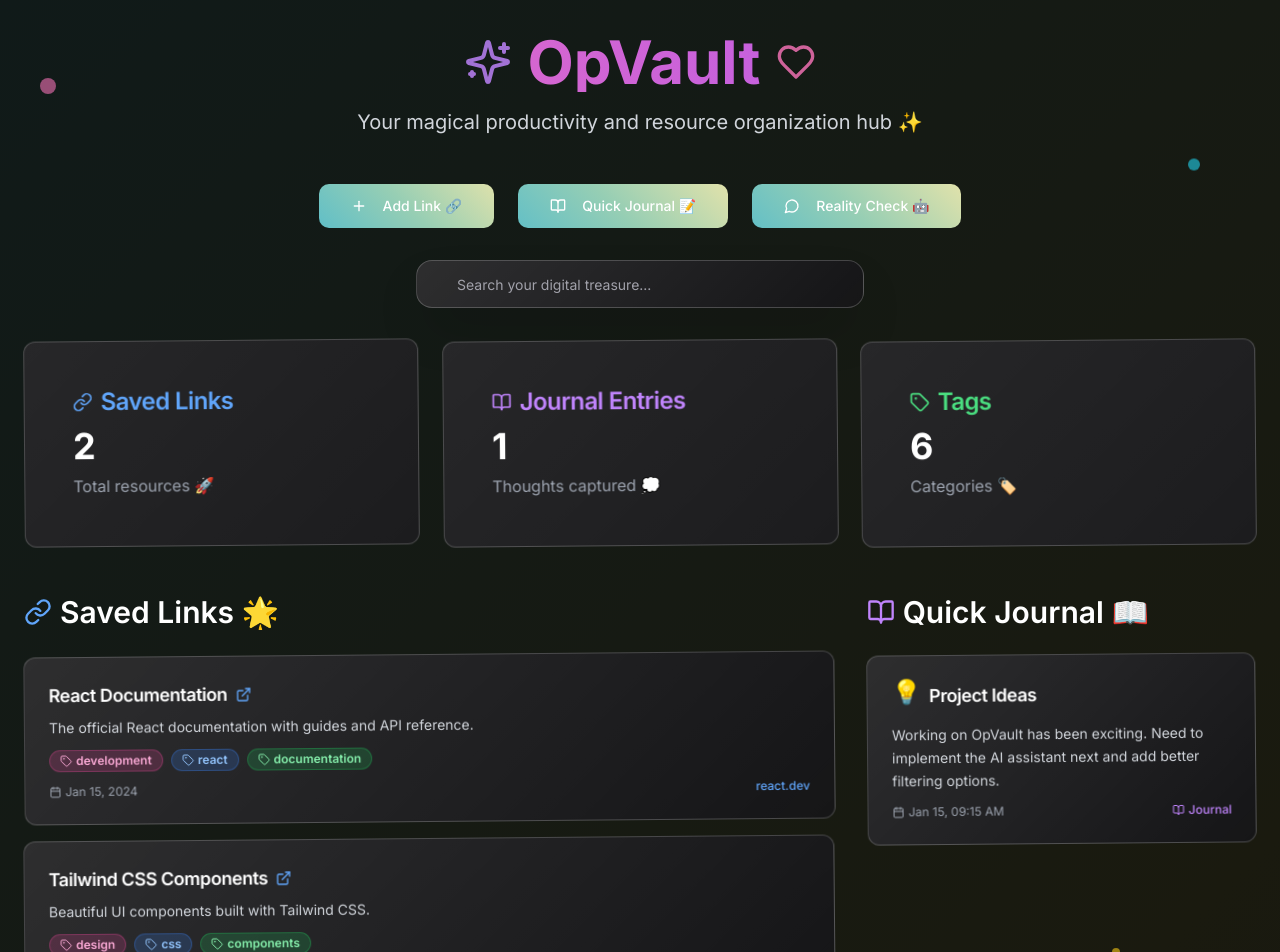
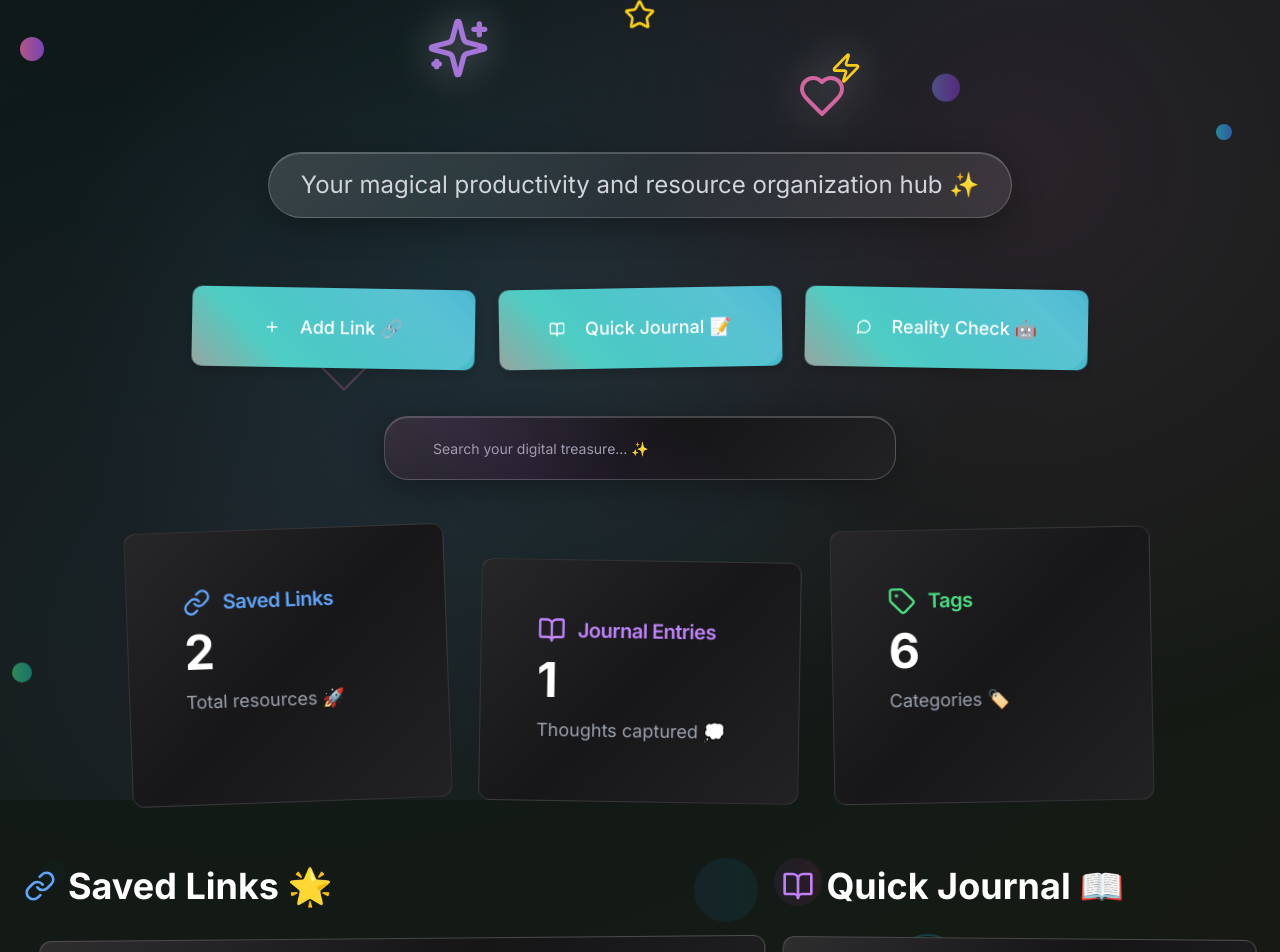
Before and after one commit to cidtheshadow/opvault-nexus-flow, a React (Vite) app: page / in a window 1280 px wide. Shown: the top 952 px of the page. Built offline with nearby package versions, Linux system fonts and the light colour scheme.

Commit message:
Refactor: Improve overall layout
Improve the visual appeal of the layout.

```diff
--- a/src/index.css
+++ b/src/index.css
@@ -43,10 +43,27 @@
 
   body {
     @apply bg-background text-foreground font-sans;
-    background: linear-gradient(135deg, #0a0a0f 0%, #1a0f1a 25%, #0f1a1a 50%, #1a1a0f 75%, #0f0f1a 100%);
+    background: radial-gradient(ellipse at top, #1a0f1a 0%, #0a0a0f 25%, #0f1a1a 50%, #1a1a0f 75%, #0f0f1a 100%);
     background-size: 400% 400%;
-    animation: gradient-shift 20s ease infinite;
+    animation: gradient-shift 15s ease infinite;
     min-height: 100vh;
+    position: relative;
+    overflow-x: hidden;
+  }
+
+  body::before {
+    content: '';
+    position: fixed;
+    top: 0;
+    left: 0;
+    right: 0;
+    bottom: 0;
+    background:
+      radial-gradient(circle at 20% 80%, rgba(120, 119, 198, 0.1) 0%, transparent 50%),
+      radial-gradient(circle at 80% 20%, rgba(255, 119, 198, 0.1) 0%, transparent 50%),
+      radial-gradient(circle at 40% 40%, rgba(120, 200, 255, 0.1) 0%, transparent 50%);
+    pointer-events: none;
+    z-index: 0;
   }
 
   html {
@@ -55,43 +72,77 @@
 }
 
 @keyframes gradient-shift {
-  0% { background-position: 0% 50%; }
-  50% { background-position: 100% 50%; }
-  100% { background-position: 0% 50%; }
+  0%, 100% { background-position: 0% 50%; }
+  25% { background-position: 100% 50%; }
+  50% { background-position: 50% 100%; }
+  75% { background-position: 50% 0%; }
 }
 
 @keyframes bounce-gentle {
-  0%, 100% { transform: translateY(0px); }
-  50% { transform: translateY(-4px); }
+  0%, 100% { transform: translateY(0px) rotate(0deg); }
+  50% { transform: translateY(-6px) rotate(2deg); }
 }
 
 @keyframes wiggle {
-  0%, 100% { transform: rotate(0deg); }
-  25% { transform: rotate(-3deg); }
-  75% { transform: rotate(3deg); }
+  0%, 100% { transform: rotate(0deg) scale(1); }
+  25% { transform: rotate(-5deg) scale(1.02); }
+  75% { transform: rotate(5deg) scale(1.02); }
 }
 
 @keyframes pulse-glow {
-  0%, 100% { box-shadow: 0 0 20px rgba(168, 85, 247, 0.3); }
-  50% { box-shadow: 0 0 40px rgba(168, 85, 247, 0.6); }
+  0%, 100% {
+    box-shadow:
+      0 0 20px rgba(168, 85, 247, 0.3),
+      0 0 40px rgba(59, 130, 246, 0.2),
+      0 0 60px rgba(236, 72, 153, 0.1);
+  }
+  50% {
+    box-shadow:
+      0 0 40px rgba(168, 85, 247, 0.6),
+      0 0 80px rgba(59, 130, 246, 0.4),
+      0 0 120px rgba(236, 72, 153, 0.2);
+  }
+}
+
+@keyframes float {
+  0%, 100% { transform: translateY(0px) rotate(0deg); }
+  33% { transform: translateY(-10px) rotate(2deg); }
+  66% { transform: translateY(5px) rotate(-1deg); }
+}
+
+@keyframes shimmer {
+  0% { background-position: -200% 0; }
+  100% { background-position: 200% 0; }
 }
 
 @layer components {
   .glass-card {
-    @apply bg-white/10 backdrop-blur-lg border border-white/20 rounded-3xl shadow-2xl;
-    background: linear-gradient(135deg, rgba(255,255,255,0.15) 0%, rgba(255,255,255,0.05) 100%);
+    @apply relative overflow-hidden;
+    background: linear-gradient(135deg,
+      rgba(255,255,255,0.15) 0%,
+      rgba(255,255,255,0.05) 50%,
+      rgba(255,255,255,0.1) 100%
+    );
+    backdrop-filter: blur(20px);
+    border: 1px solid rgba(255,255,255,0.2);
+    border-radius: 24px;
+    box-shadow:
+      0 8px 32px rgba(0, 0, 0, 0.3),
+      inset 0 1px 0 rgba(255, 255, 255, 0.2);
   }
 
   .playful-card {
     @apply glass-card relative overflow-hidden;
-    border-radius: 24px;
     transform: rotate(-0.5deg);
-    transition: all 0.3s cubic-bezier(0.4, 0, 0.2, 1);
+    transition: all 0.4s cubic-bezier(0.4, 0, 0.2, 1);
   }
 
   .playful-card:hover {
-    transform: rotate(0deg) scale(1.02);
-    box-shadow: 0 25px 50px -12px rgba(0, 0, 0, 0.5);
+    transform: rotate(0deg) scale(1.02) translateY(-4px);
+    box-shadow:
+      0 25px 50px -12px rgba(0, 0, 0, 0.5),
+      0 0 0 1px rgba(255, 255, 255, 0.1),
+      0 0 40px rgba(168, 85, 247, 0.2);
   }
 
   .playful-card::before {
@@ -101,8 +152,13 @@
     left: -100%;
     width: 100%;
     height: 100%;
-    background: linear-gradient(90deg, transparent, rgba(255,255,255,0.1), transparent);
-    transition: left 0.5s;
+    background: linear-gradient(
+      90deg,
+      transparent,
+      rgba(255,255,255,0.15),
+      transparent
+    );
+    transition: left 0.6s ease;
   }
 
   .playful-card:hover::before {
@@ -110,49 +166,102 @@
   }
 
   .gradient-text {
-    @apply bg-gradient-to-r from-pink-400 via-purple-500 to-cyan-400 bg-clip-text text-transparent;
-    animation: gradient-shift 3s ease infinite;
-    background-size: 200% 200%;
+    background: linear-gradient(
+      45deg,
+      #ff6b6b,
+      #4ecdc4,
+      #45b7d1,
+      #96ceb4,
+      #ffeaa7,
+      #fd79a8,
+      #6c5ce7,
+      #a29bfe
+    );
+    background-size: 400% 400%;
+    background-clip: text;
+    -webkit-background-clip: text;
+    color: transparent;
+    animation: gradient-shift 4s ease infinite;
+    filter: drop-shadow(0 0 20px rgba(255, 255, 255, 0.5));
   }
 
   .hover-lift {
     @apply transition-all duration-300;
+    animation: float 6s ease-in-out infinite;
   }
 
   .hover-lift:hover {
-    animation: bounce-gentle 0.6s ease-in-out;
+    animation: bounce-gentle 0.8s ease-in-out;
+    transform: translateY(-8px) scale(1.02);
   }
 
   .fun-button {
-    @apply relative overflow-hidden rounded-2xl font-medium transition-all duration-300;
-    background: linear-gradient(45deg, #ff6b6b, #4ecdc4, #45b7d1, #96ceb4, #ffeaa7);
-    background-size: 300% 300%;
-    animation: gradient-shift 4s ease infinite;
+    @apply relative overflow-hidden rounded-3xl font-bold transition-all duration-300;
+    background: linear-gradient(
+      45deg,
+      #ff6b6b,
+      #4ecdc4,
+      #45b7d1,
+      #96ceb4,
+      #ffeaa7,
+      #fd79a8,
+      #6c5ce7
+    );
+    background-size: 400% 400%;
+    animation: gradient-shift 6s ease infinite;
+    box-shadow: 0 4px 15px rgba(0, 0, 0, 0.2);
   }
 
   .fun-button:hover {
-    animation: wiggle 0.5s ease-in-out, pulse-glow 2s ease-in-out infinite;
-    transform: scale(1.05);
+    animation: wiggle 0.6s ease-in-out, pulse-glow 3s ease-in-out infinite;
+    transform: scale(1.05) translateY(-2px);
+    box-shadow: 0 10px 30px rgba(0, 0, 0, 0.3);
   }
 
   .fun-button::after {
     content: '';
     position: absolute;
-    inset: 2px;
-    background: rgba(15, 15, 23, 0.9);
-    border-radius: 14px;
+    inset: 3px;
+    background: rgba(15, 15, 23, 0.85);
+    border-radius: 20px;
     z-index: -1;
+    backdrop-filter: blur(10px);
+  }
+
+  .fun-button::before {
+    content: '';
+    position: absolute;
+    inset: 0;
+    background: linear-gradient(45deg, transparent 30%, rgba(255,255,255,0.1) 50%, transparent 70%);
+    background-size: 200% 200%;
+    animation: shimmer 3s ease infinite;
+    border-radius: 24px;
   }
 
   .colorful-badge {
-    @apply px-3 py-1 rounded-full text-xs font-semibold;
+    @apply px-4 py-2 rounded-full text-sm font-bold;
     background: linear-gradient(45deg, #ff9a9e, #fecfef, #fecfef);
     color: #1a1a2e;
+    box-shadow: 0 4px 15px rgba(255, 154, 158, 0.3);
   }
 
   .stats-card {
-    @apply playful-card p-6;
-    background: linear-gradient(135deg, rgba(255,255,255,0.12) 0%, rgba(255,255,255,0.08) 100%);
+    @apply playful-card p-8;
+    background: linear-gradient(135deg,
+      rgba(255,255,255,0.12) 0%,
+      rgba(255,255,255,0.06) 50%,
+      rgba(255,255,255,0.10) 100%
+    );
+    border: 2px solid rgba(255,255,255,0.1);
+  }
+
+  .stats-card:hover {
+    border-color: rgba(168, 85, 247, 0.3);
+    background: linear-gradient(135deg,
+      rgba(168,85,247,0.15) 0%,
+      rgba(59,130,246,0.1) 50%,
+      rgba(236,72,153,0.12) 100%
+    );
   }
 
   .search-magic {
@@ -162,9 +271,21 @@
   .search-magic::before {
     content: '✨';
     position: absolute;
-    right: 12px;
+    right: 16px;
     top: 50%;
     transform: translateY(-50%);
-    animation: bounce-gentle 2s ease-in-out infinite;
+    animation: bounce-gentle 3s ease-in-out infinite;
+    font-size: 1.5rem;
+  }
+
+  .search-magic::after {
+    content: '';
+    position: absolute;
+    inset: 0;
+    background: linear-gradient(45deg, transparent 30%, rgba(168,85,247,0.1) 50%, transparent 70%);
+    background-size: 200% 200%;
+    animation: shimmer 4s ease infinite;
+    border-radius: 24px;
+    pointer-events: none;
   }
 }
--- a/src/pages/Index.tsx
+++ b/src/pages/Index.tsx
@@ -1,6 +1,6 @@
 
 import { useState } from 'react';
-import { Plus, Link as LinkIcon, BookOpen, Search, Tag, Clock, MessageCircle, Sparkles, Heart } from 'lucide-react';
+import { Plus, Link as LinkIcon, BookOpen, Search, Tag, Clock, MessageCircle, Sparkles, Heart, Zap, Star } from 'lucide-react';
 import { Button } from '@/components/ui/button';
 import { Input } from '@/components/ui/input';
 import { Card, CardContent, CardDescription, CardHeader, CardTitle } from '@/components/ui/card';
@@ -90,153 +90,218 @@ const Index = () => {
 
   return (
     <div className="min-h-screen relative overflow-hidden">
-      {/* Floating decorative elements */}
-      <div className="absolute top-20 left-10 w-4 h-4 bg-pink-400 rounded-full opacity-60 animate-bounce" style={{ animationDelay: '0s' }}></div>
-      <div className="absolute top-40 right-20 w-3 h-3 bg-cyan-400 rounded-full opacity-60 animate-bounce" style={{ animationDelay: '1s' }}></div>
-      <div className="absolute bottom-40 left-20 w-5 h-5 bg-purple-400 rounded-full opacity-60 animate-bounce" style={{ animationDelay: '2s' }}></div>
-      <div className="absolute bottom-20 right-40 w-2 h-2 bg-yellow-400 rounded-full opacity-60 animate-bounce" style={{ animationDelay: '0.5s' }}></div>
+      {/* Enhanced floating decorative elements */}
+      <div className="absolute top-10 left-5 w-6 h-6 bg-gradient-to-r from-pink-400 to-purple-500 rounded-full opacity-70 animate-bounce" style={{ animationDelay: '0s' }}></div>
+      <div className="absolute top-32 right-12 w-4 h-4 bg-gradient-to-r from-cyan-400 to-blue-500 rounded-full opacity-60 animate-bounce" style={{ animationDelay: '1.5s' }}></div>
+      <div className="absolute bottom-32 left-16 w-8 h-8 bg-gradient-to-r from-purple-400 to-pink-500 rounded-full opacity-50 animate-bounce" style={{ animationDelay: '2.5s' }}></div>
+      <div className="absolute bottom-16 right-32 w-3 h-3 bg-gradient-to-r from-yellow-400 to-orange-500 rounded-full opacity-65 animate-bounce" style={{ animationDelay: '0.8s' }}></div>
+      <div className="absolute top-1/2 left-3 w-5 h-5 bg-gradient-to-r from-green-400 to-teal-500 rounded-full opacity-55 animate-bounce" style={{ animationDelay: '3s' }}></div>
+      <div className="absolute top-20 right-1/4 w-7 h-7 bg-gradient-to-r from-indigo-400 to-purple-600 rounded-full opacity-45 animate-bounce" style={{ animationDelay: '1.8s' }}></div>
+
+      {/* Geometric shapes */}
+      <div className="absolute top-1/4 left-1/4 w-12 h-12 border-2 border-pink-400/30 rotate-45 animate-pulse"></div>
+      <div className="absolute bottom-1/4 right-1/4 w-16 h-16 border-2 border-cyan-400/30 rounded-full animate-pulse" style={{ animationDelay: '1s' }}></div>
+      <div className="absolute top-3/4 left-1/3 w-10 h-10 bg-gradient-to-r from-purple-500/20 to-pink-500/20 transform rotate-12 animate-pulse" style={{ animationDelay: '2s' }}></div>
 
       <div className="container mx-auto px-6 py-8 relative z-10">
-        {/* Header */}
-        <div className="mb-12 text-center">
-          <h1 className="text-6xl font-bold mb-4 gradient-text animate-fade-in flex items-center justify-center gap-4">
-            <Sparkles className="w-12 h-12 text-purple-400 animate-pulse" />
-            OpVault
-            <Heart className="w-10 h-10 text-pink-400 animate-pulse" />
+        {/* Dynamic Header with floating elements */}
+        <div className="mb-16 text-center relative">
+          <div className="absolute -top-8 left-1/2 transform -translate-x-1/2">
+            <Star className="w-8 h-8 text-yellow-400 animate-spin" style={{ animationDuration: '4s' }} />
+          </div>
+
+          <h1 className="text-7xl md:text-8xl font-bold mb-6 gradient-text animate-fade-in flex items-center justify-center gap-6 relative">
+            <div className="relative">
+              <Sparkles className="w-16 h-16 text-purple-400 animate-pulse absolute -top-4 -left-4" />
+              <span className="relative z-10">OpVault</span>
+            </div>
+            <div className="relative">
+              <Heart className="w-12 h-12 text-pink-400 animate-pulse absolute -top-2 -right-2" />
+              <Zap className="w-8 h-8 text-yellow-400 animate-bounce absolute -bottom-2 -left-2" />
+            </div>
           </h1>
-          <p className="text-xl text-gray-300 animate-fade-in">
+
+          <div className="relative inline-block">
+            <p className="text-2xl text-gray-300 animate-fade-in px-8 py-4 rounded-full glass-card">
               Your magical productivity and resource organization hub ✨
             </p>
           </div>
+        </div>
 
-        {/* Quick Actions */}
-        <div className="flex flex-wrap gap-6 mb-8 justify-center">
+        {/* Tilted Quick Actions Grid */}
+        <div className="mb-12">
+          <div className="grid grid-cols-1 md:grid-cols-3 gap-6 max-w-4xl mx-auto">
+            <div className="transform rotate-1 hover:rotate-0 transition-transform duration-300">
               <Button
                 onClick={() => setIsAddLinkOpen(true)}
-            className="fun-button text-white border-0"
+                className="fun-button text-white border-0 w-full h-20 text-lg"
                 size="lg"
               >
-            <Plus className="w-5 h-5 mr-2" />
+                <Plus className="w-6 h-6 mr-3" />
                 Add Link 🔗
               </Button>
+            </div>
+
+            <div className="transform -rotate-1 hover:rotate-0 transition-transform duration-300">
               <Button
                 onClick={() => setIsAddJournalOpen(true)}
-            className="fun-button text-white border-0"
+                className="fun-button text-white border-0 w-full h-20 text-lg"
                 size="lg"
               >
-            <BookOpen className="w-5 h-5 mr-2" />
+                <BookOpen className="w-6 h-6 mr-3" />
                 Quick Journal 📝
               </Button>
+            </div>
+
+            <div className="transform rotate-1 hover:rotate-0 transition-transform duration-300">
               <Button
                 onClick={() => setIsChatOpen(true)}
-            className="fun-button text-white border-0"
+                className="fun-button text-white border-0 w-full h-20 text-lg"
                 size="lg"
               >
-            <MessageCircle className="w-5 h-5 mr-2" />
+                <MessageCircle className="w-6 h-6 mr-3" />
                 Reality Check 🤖
               </Button>
             </div>
+          </div>
+        </div>
 
-        {/* Search */}
-        <div className="mb-8 max-w-md mx-auto">
-          <div className="relative search-magic">
-            <Search className="absolute left-3 top-1/2 transform -translate-y-1/2 text-gray-400 w-5 h-5" />
+        {/* Creative Search */}
+        <div className="mb-12 max-w-lg mx-auto">
+          <div className="relative search-magic transform hover:scale-105 transition-transform duration-300">
+            <Search className="absolute left-4 top-1/2 transform -translate-y-1/2 text-gray-400 w-6 h-6" />
             <Input
-              placeholder="Search your digital treasure..."
+              placeholder="Search your digital treasure... ✨"
               value={searchQuery}
               onChange={(e) => setSearchQuery(e.target.value)}
-              className="glass-card pl-10 pr-12 text-white placeholder-gray-400 border-white/20 rounded-2xl h-12"
+              className="glass-card pl-12 pr-16 text-white placeholder-gray-400 border-white/20 rounded-3xl h-16 text-lg"
             />
           </div>
         </div>
 
-        {/* Stats Cards */}
-        <div className="grid grid-cols-1 md:grid-cols-3 gap-6 mb-12">
-          <Card className="stats-card hover-lift">
+        {/* Dynamic Stats Cards with staggered layout */}
+        <div className="mb-16">
+          <div className="grid grid-cols-1 md:grid-cols-3 gap-8 max-w-5xl mx-auto">
+            <div className="transform -rotate-2 hover:rotate-0 transition-all duration-300">
+              <Card className="stats-card hover-lift h-full">
                 <CardHeader className="pb-3">
-              <CardTitle className="text-blue-400 flex items-center gap-2">
-                <LinkIcon className="w-5 h-5" />
+                  <CardTitle className="text-blue-400 flex items-center gap-3 text-xl">
+                    <LinkIcon className="w-7 h-7" />
                     Saved Links
                   </CardTitle>
                 </CardHeader>
                 <CardContent>
-              <div className="text-4xl font-bold text-white mb-2">{savedLinks.length}</div>
-              <p className="text-gray-400">Total resources 🚀</p>
+                  <div className="text-5xl font-bold text-white mb-3">{savedLinks.length}</div>
+                  <p className="text-gray-400 text-lg">Total resources 🚀</p>
                 </CardContent>
               </Card>
+            </div>
 
-          <Card className="stats-card hover-lift">
+            <div className="transform rotate-1 hover:rotate-0 transition-all duration-300 md:mt-8">
+              <Card className="stats-card hover-lift h-full">
                 <CardHeader className="pb-3">
-              <CardTitle className="text-purple-400 flex items-center gap-2">
-                <BookOpen className="w-5 h-5" />
+                  <CardTitle className="text-purple-400 flex items-center gap-3 text-xl">
+                    <BookOpen className="w-7 h-7" />
                     Journal Entries
                   </CardTitle>
                 </CardHeader>
                 <CardContent>
-              <div className="text-4xl font-bold text-white mb-2">{journalEntries.length}</div>
-              <p className="text-gray-400">Thoughts captured 💭</p>
+                  <div className="text-5xl font-bold text-white mb-3">{journalEntries.length}</div>
+                  <p className="text-gray-400 text-lg">Thoughts captured 💭</p>
                 </CardContent>
               </Card>
+            </div>
 
-          <Card className="stats-card hover-lift">
+            <div className="transform -rotate-1 hover:rotate-0 transition-all duration-300">
+              <Card className="stats-card hover-lift h-full">
                 <CardHeader className="pb-3">
-              <CardTitle className="text-green-400 flex items-center gap-2">
-                <Tag className="w-5 h-5" />
+                  <CardTitle className="text-green-400 flex items-center gap-3 text-xl">
+                    <Tag className="w-7 h-7" />
                     Tags
                   </CardTitle>
                 </CardHeader>
                 <CardContent>
-              <div className="text-4xl font-bold text-white mb-2">
+                  <div className="text-5xl font-bold text-white mb-3">
                     {Array.from(new Set(savedLinks.flatMap(link => link.tags))).length}
                   </div>
-              <p className="text-gray-400">Categories 🏷️</p>
+                  <p className="text-gray-400 text-lg">Categories 🏷️</p>
                 </CardContent>
               </Card>
             </div>
+          </div>
+        </div>
 
-        {/* Content Grid */}
-        <div className="grid grid-cols-1 lg:grid-cols-3 gap-8">
-          {/* Saved Links */}
-          <div className="lg:col-span-2 space-y-6">
-            <h2 className="text-3xl font-semibold text-white mb-4 flex items-center gap-2">
-              <LinkIcon className="w-7 h-7 text-blue-400" />
+        {/* Asymmetric Content Layout */}
+        <div className="grid grid-cols-1 xl:grid-cols-5 gap-8">
+          {/* Links Section - takes more space */}
+          <div className="xl:col-span-3 space-y-8">
+            <div className="relative">
+              <h2 className="text-4xl font-bold text-white mb-6 flex items-center gap-3">
+                <div className="relative">
+                  <LinkIcon className="w-8 h-8 text-blue-400" />
+                  <div className="absolute -top-1 -right-1 w-3 h-3 bg-cyan-400 rounded-full animate-ping"></div>
+                </div>
                 Saved Links 🌟
               </h2>
+              <div className="absolute -top-2 -right-2 w-16 h-16 bg-gradient-to-r from-blue-500/10 to-cyan-500/10 rounded-full animate-pulse"></div>
+            </div>
 
             {filteredLinks.length === 0 ? (
               <Card className="playful-card">
-                <CardContent className="pt-6 text-center py-12">
-                  <LinkIcon className="w-16 h-16 text-gray-500 mx-auto mb-4 animate-pulse" />
-                  <p className="text-gray-400 text-lg">No links found. Add your first link to get started! 🎯</p>
+                <CardContent className="pt-8 text-center py-16">
+                  <div className="relative inline-block">
+                    <LinkIcon className="w-20 h-20 text-gray-500 mx-auto mb-6 animate-pulse" />
+                    <div className="absolute -top-2 -right-2 w-6 h-6 bg-yellow-400 rounded-full animate-bounce"></div>
+                  </div>
+                  <p className="text-gray-400 text-xl">No links found. Add your first link to get started! 🎯</p>
                 </CardContent>
               </Card>
             ) : (
-              <div className="space-y-4">
-                {filteredLinks.map((link) => (
-                  <LinkCard key={link.id} link={link} />
+              <div className="space-y-6">
+                {filteredLinks.map((link, index) => (
+                  <div
+                    key={link.id}
+                    className={`transform ${index % 2 === 0 ? 'xl:translate-x-4' : 'xl:-translate-x-4'} hover:translate-x-0 transition-transform duration-300`}
+                  >
+                    <LinkCard link={link} />
+                  </div>
                 ))}
               </div>
             )}
           </div>
 
-          {/* Journal Entries */}
-          <div className="space-y-6">
-            <h2 className="text-3xl font-semibold text-white mb-4 flex items-center gap-2">
-              <BookOpen className="w-7 h-7 text-purple-400" />
+          {/* Journal Section - sidebar style */}
+          <div className="xl:col-span-2 space-y-8">
+            <div className="relative">
+              <h2 className="text-4xl font-bold text-white mb-6 flex items-center gap-3">
+                <div className="relative">
+                  <BookOpen className="w-8 h-8 text-purple-400" />
+                  <div className="absolute -top-1 -right-1 w-3 h-3 bg-pink-400 rounded-full animate-ping"></div>
+                </div>
                 Quick Journal 📖
               </h2>
+              <div className="absolute -top-2 -left-2 w-12 h-12 bg-gradient-to-r from-purple-500/10 to-pink-500/10 rounded-full animate-pulse"></div>
+            </div>
 
             {journalEntries.length === 0 ? (
               <Card className="playful-card">
-                <CardContent className="pt-6 text-center py-12">
-                  <BookOpen className="w-16 h-16 text-gray-500 mx-auto mb-4 animate-pulse" />
-                  <p className="text-gray-400 text-lg">No journal entries yet. Capture your first thought! 💫</p>
+                <CardContent className="pt-8 text-center py-16">
+                  <div className="relative inline-block">
+                    <BookOpen className="w-20 h-20 text-gray-500 mx-auto mb-6 animate-pulse" />
+                    <div className="absolute -top-2 -right-2 w-6 h-6 bg-purple-400 rounded-full animate-bounce"></div>
+                  </div>
+                  <p className="text-gray-400 text-xl">No journal entries yet. Capture your first thought! 💫</p>
                 </CardContent>
               </Card>
             ) : (
-              <div className="space-y-4">
-                {journalEntries.map((entry) => (
-                  <JournalCard key={entry.id} entry={entry} />
+              <div className="space-y-6">
+                {journalEntries.map((entry, index) => (
+                  <div
+                    key={entry.id}
+                    className={`transform ${index % 2 === 0 ? 'rotate-1' : '-rotate-1'} hover:rotate-0 transition-transform duration-300`}
+                  >
+                    <JournalCard entry={entry} />
+                  </div>
                 ))}
               </div>
             )}
```
Lines whose indentation alone changed are shown as unchanged.
